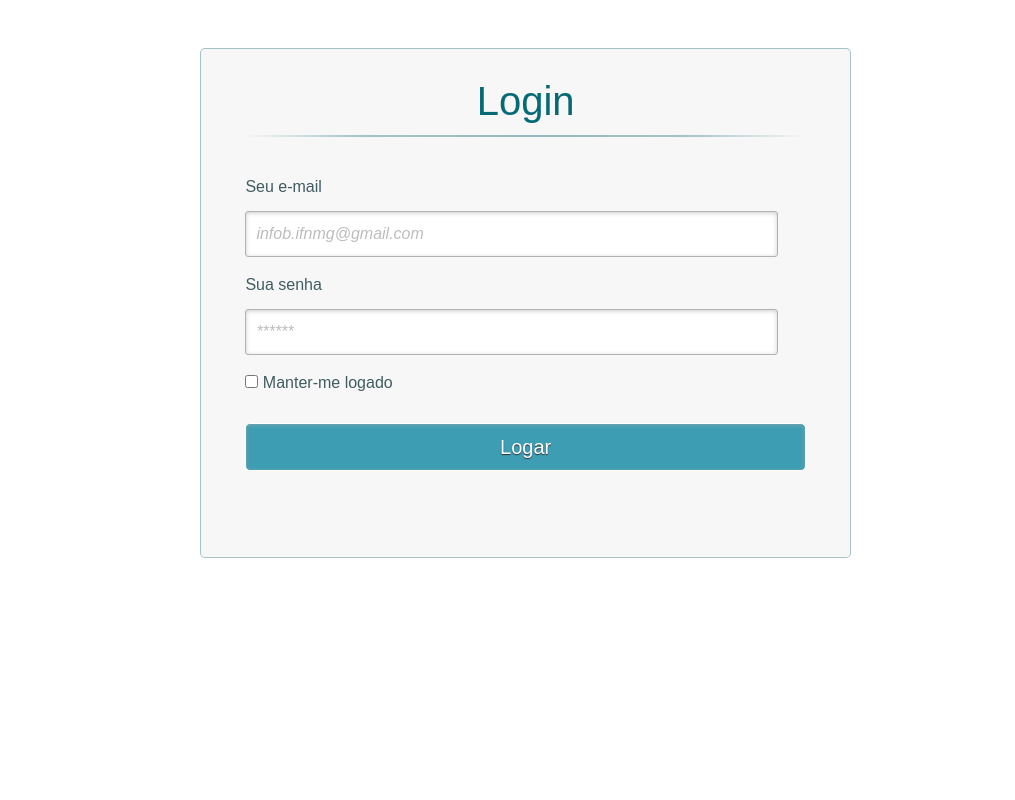
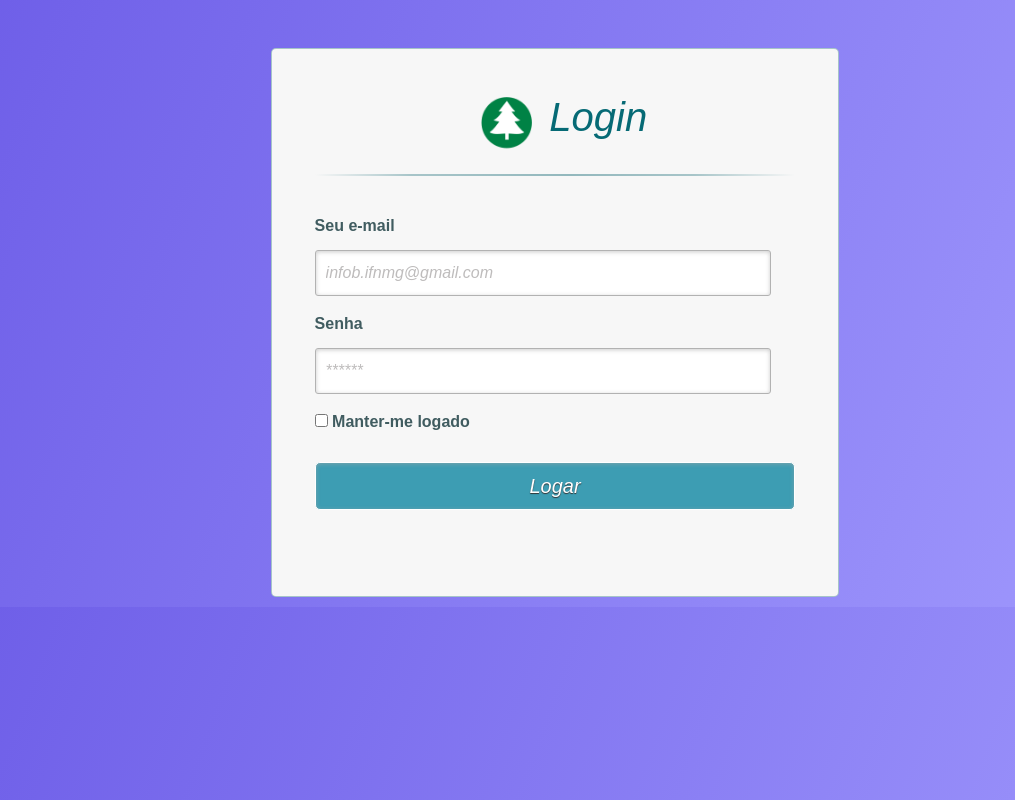
Before and after one commit to brenovambaster/Projeto-TreeManager, a PHP site: page /login.php in a window 1280 px wide. Shown: the whole page, without its empty margins (85-1100 px from the left). Run offline with PHP 8.4, Linux system fonts and the light colour scheme.

Commit message:
new version

```diff
--- a/css/login.css
+++ b/css/login.css
@@ -1,94 +1,112 @@
 /* CSS reset */
-*, *:before, *:after {
-  margin:0;
-  padding:0;
-  font-family: Arial,sans-serif;
+
+*,
+*:before,
+*:after {
+    margin: 0;
+    padding: 0;
+    font-family: Arial, sans-serif;
 }
 
-body{
-  margin:10px;
+#bodyteste {
+    margin: 10px;
+    background-image: linear-gradient(110deg, #6c5ce7, #a29bfe) !important;
 }
 
-a{
+a {
     text-decoration: none;
 }
 
+
 /* esconde as ancoras da tela */
-a.links{
+
+a.links {
     display: none;
 }
 
+
 /* content que contem os formulários */
-.content{
+
+.content {
     width: 500px;
     margin: 0px auto;
     position: relative;
 }
 
+
 /* formatando o cabeçalho dos formulários */
-h1{
+
+h1 {
     font-size: 48px;
     color: #066a75;
     padding: 10px 0;
-  font-family: Arial,sans-serif;
+    font-family: Arial, sans-serif;
     font-weight: bold;
     text-align: center;
     padding-bottom: 30px;
 }
-h1:after{
+
+h1:after {
     content: ' ';
     display: block;
     width: 100%;
     height: 2px;
     margin-top: 10px;
-  background: -webkit-linear-gradient(left, rgba(147,184,189,0) 0%,rgba(147,184,189,0.8) 20%,rgba(147,184,189,1) 53%,rgba(147,184,189,0.8) 79%,rgba(147,184,189,0) 100%);
-  background: linear-gradient(left, rgba(147,184,189,0) 0%,rgba(147,184,189,0.8) 20%,rgba(147,184,189,1) 53%,rgba(147,184,189,0.8) 79%,rgba(147,184,189,0) 100%);
+    background: -webkit-linear-gradient(left, rgba(147, 184, 189, 0) 0%, rgba(147, 184, 189, 0.8) 20%, rgba(147, 184, 189, 1) 53%, rgba(147, 184, 189, 0.8) 79%, rgba(147, 184, 189, 0) 100%);
+    background: linear-gradient(left, rgba(147, 184, 189, 0) 0%, rgba(147, 184, 189, 0.8) 20%, rgba(147, 184, 189, 1) 53%, rgba(147, 184, 189, 0.8) 79%, rgba(147, 184, 189, 0) 100%);
 }
 
-p{
-  margin-bottom:15px;
+p {
+    margin-bottom: 15px;
 }
-p:first-child{
+
+p:first-child {
     margin: 0px;
 }
-label{
+
+label {
     color: #405c60;
     position: relative;
 }
 
+
 /**** advanced input styling ****/
+
+
 /* placeholder */
-::-webkit-input-placeholder  {
+
+::-webkit-input-placeholder {
     color: #bebcbc;
     font-style: italic;
 }
+
 input:-moz-placeholder,
-textarea:-moz-placeholder{
+textarea:-moz-placeholder {
     color: #bebcbc;
     font-style: italic;
 }
+
 input {
     outline: none;
 }
 
-input:not([type="checkbox"]){
+input:not([type="checkbox"]) {
     width: 95%;
     margin-top: 4px;
     padding: 10px;
     border: 1px solid #b2b2b2;
-
     -webkit-border-radius: 3px;
     border-radius: 3px;
-
     -webkit-box-shadow: 0px 1px 4px 0px rgba(168, 168, 168, 0.6) inset;
     box-shadow: 0px 1px 4px 0px rgba(168, 168, 168, 0.6) inset;
-
     -webkit-transition: all 0.2s linear;
     transition: all 0.2s linear;
 }
 
+
 /*estilo do botão submit */
-input[type="submit"]{
+
+input[type="submit"] {
     width: 100%!important;
     cursor: pointer;
     background: #3d9db3;
@@ -98,18 +116,24 @@ input[type="submit"]{
     border: 1px solid #fff;
     margin-bottom: 10px;
     text-shadow: 0 1px 1px #333;
-
     -webkit-border-radius: 5px;
     border-radius: 5px;
-
     transition: all 0.2s linear;
 }
-input[type="submit"]:hover{
+
+input[type="submit"]:hover {
     background: #4ab3c6;
 }
 
+form h1 {
+    font-style: italic;
+    text-align: center;
+}
+
+
 /*marcando os links para mudar de um formulário para outro */
-.link{
+
+.link {
     position: absolute;
     background: #e1eaeb;
     color: #7f7c7c;
@@ -120,10 +144,10 @@ input[type="submit"]:hover{
     font-size: 16px;
     text-align: right;
     border-top: 1px solid #dbe5e8;
+    -webkit-border-radius: 0 0 5px 5px;
+    border-radius: 0 0 5px 5px;
+}
 
-  -webkit-border-radius: 0 0  5px 5px;
-  border-radius: 0 0  5px 5px;
-}
 .link a {
     font-weight: bold;
     background: #f7f8f1;
@@ -131,58 +155,58 @@ input[type="submit"]:hover{
     color: rgb(29, 162, 193);
     margin-left: 10px;
     border: 1px solid #cbd518;
-
     -webkit-border-radius: 4px;
     border-radius: 4px;
+    -webkit-transition: all 0.4s linear;
+    transition: all 0.4s linear;
+}
 
-  -webkit-transition: all 0.4s linear;
-  transition: all 0.4s  linear;
-}
 .link a:hover {
     color: #39bfd7;
     background: #f7f7f7;
     border: 1px solid #4ab3c6;
 }
 
+
 /* estilos para para ambos os formulários */
+
 #cadastro,
-#login{
-  position: absolute;
+#login {
+    position: relative;
     top: 0px;
-  width: 88%;
+    width: 80%;
     padding: 18px 6% 60px 6%;
-  margin: 0 0 35px 0;
+    margin: 0 auto;
     background: rgb(247, 247, 247);
-  border: 1px solid rgba(147, 184, 189,0.8);
-
+    border: 1px solid rgba(147, 184, 189, 0.8);
     -webkit-box-shadow: 5px;
     border-radius: 5px;
-
     -webkit-animation-duration: 0.5s;
     -webkit-animation-timing-function: ease;
     -webkit-animation-fill-mode: both;
-
     animation-duration: 0.5s;
     animation-timing-function: ease;
     animation-fill-mode: both;
 }
 
-#paracadastro:target ~ .content #cadastro,
-#paralogin:target ~ .content #login{
+#paracadastro:target~.content #cadastro,
+#paralogin:target~.content #login {
     z-index: 2;
     -webkit-animation-name: fadeInLeft;
     animation-name: fadeInLeft;
-
     -webkit-animation-delay: .1s;
     animation-delay: .1s;
 }
-#registro:target ~ .content #login,
-#paralogin:target ~ .content #cadastro{
+
+#registro:target~.content #login,
+#paralogin:target~.content #cadastro {
     -webkit-animation-name: fadeOutLeft;
     animation-name: fadeOutLeft;
 }
 
+
 /*fadeInLeft*/
+
 @-webkit-keyframes fadeInLeft {
     0% {
         opacity: 0;
@@ -205,7 +229,9 @@ input[type="submit"]:hover{
     }
 }
 
+
 /*fadeOutLeft*/
+
 @-webkit-keyframes fadeOutLeft {
     0% {
         opacity: 1;
--- a/login.php
+++ b/login.php
@@ -1,39 +1,41 @@
 <!doctype html>
 <html lang="pt-br">
+
 <head>
-	<link rel="stylesheet" type="text/css" href="css/login.css">
+  <link rel="stylesheet" type="text/css" href="css/Login.css">
   <title>Login Controle de Arborização Urbana em Salinas</title>
   <link rel="stylesheet" href="https://stackpath.bootstrapcdn.com/bootstrap/4.3.1/css/bootstrap.min.css" integrity="sha384-ggOyR0iXCbMQv3Xipma34MD+dH/1fQ784/j6cY/iJTQUOhcWr7x9JvoRxT2MZw1T" crossorigin="anonymous">
   <meta charset="utf-8">
 </head>
-  <body>
 
-<div class="container" >
+<body id="bodyteste">
+
+  <div class="container   ">
 
     <a class="links" id="paralogin"></a>
 
-    <div class="content mt-5 col-sm-12 col-md-12 col-lg-8 col-xl-8" >
+    <div class="content mt-5 col-sm-12 col-md-12 col-lg-8 col-xl-8">
       <!--FORMULÁRIO DE LOGIN-->
       <div id="login">
         <form method="post" action="">
-          <h1>Login</h1>
+          <h1> <img src="img/arvoreLogin.png" alt="" height="18%" width="18%">Login</h1>
           <p>
-            <label for="email_login">Seu e-mail</label>
-            <input id="email_login" name="email_login" required="required" type="text" placeholder="infob.ifnmg@gmail.com"/>
+            <label for="email_login"><b>Seu e-mail</b></label>
+            <input id="email_login" name="email_login" required="required" type="text" placeholder="infob.ifnmg@gmail.com" />
           </p>
 
           <p>
-            <label for="senha_login">Sua senha</label>
+            <label for="senha_login"><b> Senha</b> </label>
             <input id="senha_login" name="senha_login" required="required" type="password" placeholder="******" />
           </p>
 
           <p>
             <input type="checkbox" name="manterlogado" id="manterlogado" value="" />
-            <label for="manterlogado">Manter-me logado</label>
+            <label for="manterlogado"><b>Manter-me logado</b></label>
           </p>
 
           <p>
-            <input type="submit" value="Logar" />
+            <input type="submit" value="Logar"  style=" font-style: italic;"/>
           </p>
 
         </form>
@@ -75,4 +77,5 @@
   <script src="https://cdnjs.cloudflare.com/ajax/libs/popper.js/1.14.7/umd/popper.min.js" integrity="sha384-UO2eT0CpHqdSJQ6hJty5KVphtPhzWj9WO1clHTMGa3JDZwrnQq4sF86dIHNDz0W1" crossorigin="anonymous"> </script>
   <script src="https://stackpath.bootstrapcdn.com/bootstrap/4.3.1/js/bootstrap.min.js" integrity="sha384-JjSmVgyd0p3pXB1rRibZUAYoIIy6OrQ6VrjIEaFf/nJGzIxFDsf4x0xIM+B07jRM" crossorigin="anonymous"></script>
 </body>
+
 </html>
```
Also changed, not shown: CadastroUso.php (+4 -17 lines), img/arvoreLogin.png (added). Lines whose indentation alone changed are shown as unchanged.
